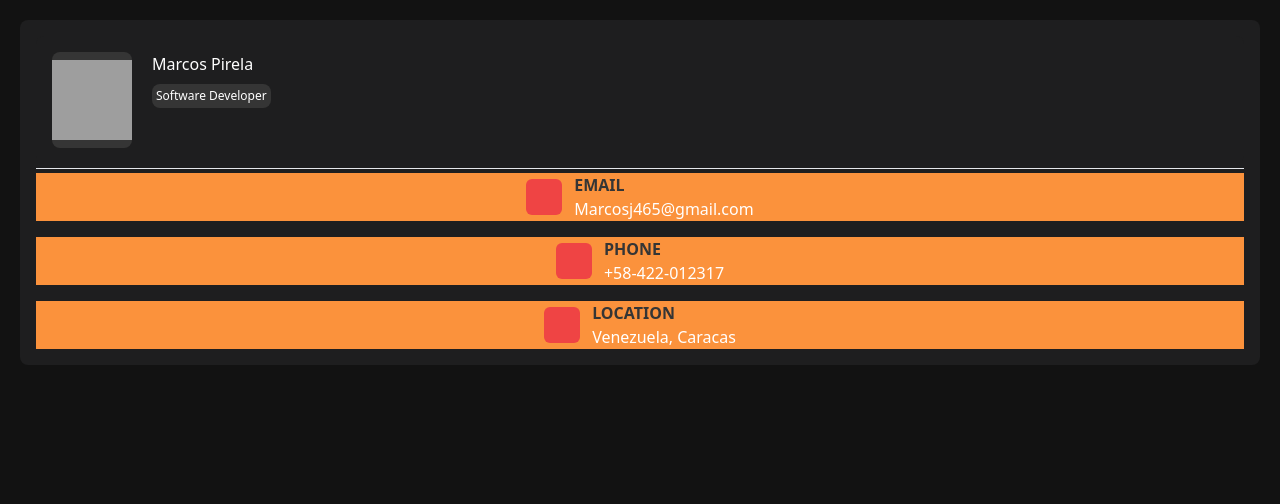
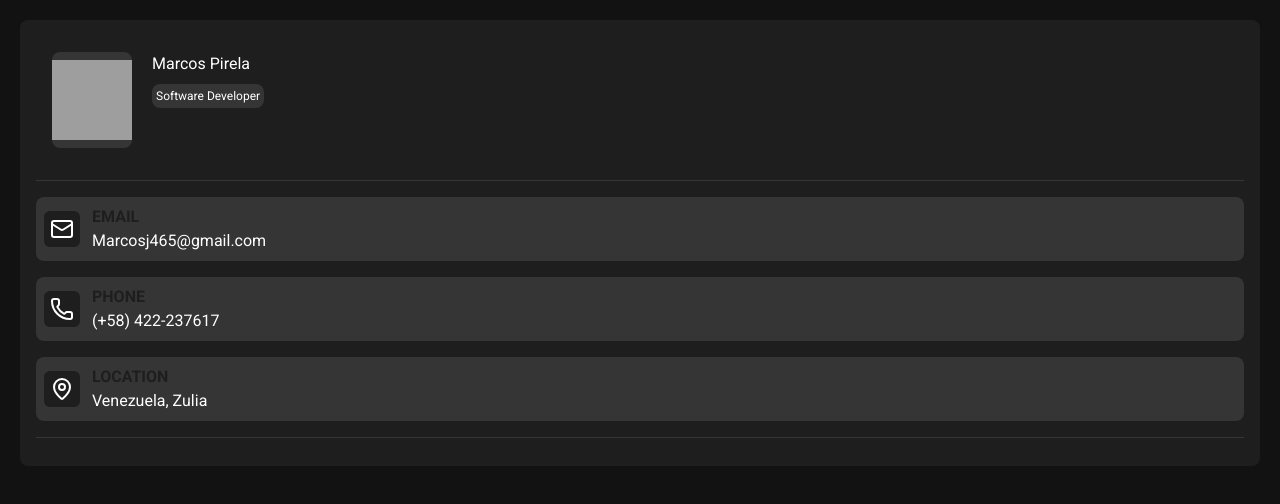
Before and after one commit to macnemoto/my-portfolio-mjp, a React (Vite) app: page / in a window 1280 px wide. Shown: the top 504 px of the page. Built offline with nearby package versions, Linux system fonts and the light colour scheme; grey boxes are pictures that could not be loaded.

Commit message:
latest changes

```diff
--- a/index.html
+++ b/index.html
@@ -1,13 +1,21 @@
 <!doctype html>
 <html lang="en">
+
 <head>
   <meta charset="UTF-8" />
   <link rel="icon" type="image/svg+xml" href="/favicon.svg" />
   <meta name="viewport" content="width=device-width, initial-scale=1.0" />
+  <link rel="preconnect" href="https://fonts.googleapis.com">
+  <link rel="preconnect" href="https://fonts.gstatic.com" crossorigin>
+  <link
+    href="https://fonts.googleapis.com/css2?family=Roboto+Condensed:ital,wght@0,100..900;1,100..900&family=Roboto:ital,wght@0,100..900;1,100..900&display=swap"
+    rel="stylesheet">
   <title>portfolio-mjp</title>
 </head>
+
 <body>
   <div id="root"></div>
   <script type="module" src="/src/main.tsx"></script>
 </body>
+
 </html>
--- a/package.json
+++ b/package.json
@@ -10,6 +10,7 @@
     "preview": "vite preview"
   },
   "dependencies": {
+    "lucide-react": "^1.8.0",
     "react": "^19.2.4",
     "react-dom": "^19.2.4"
   },
--- a/src/App.css
+++ b/src/App.css
@@ -2,5 +2,10 @@ body {
   background-color: #121212;
   margin: 20px;
   color: #ffffff;
-
+  font-family: "Roboto", sans-serif;
+  font-optical-sizing: auto;
+  font-weight: 400;
+  font-style: normal;
+  font-variation-settings:
+    "wdth" 100;
 }
--- a/src/App.tsx
+++ b/src/App.tsx
@@ -1,12 +1,11 @@
 import './App.css'
 import InfoItem from './components/InfoItem'
+import { MapPin, Phone, Mail} from 'lucide-react'
 function App() {
 
   const avatar = "https://raw.githubusercontent.com/PokeAPI/sprites/master/sprites/pokemon/other/home/1.png"
   const name = "Marcos Pirela"
   const description = "Software Developer"
-  // const color1 = "#1E1E1F"
-  // const color2 = "#353535"
 
 
   return (
@@ -23,12 +22,13 @@ function App() {
             </div>
           </div>
         </div>
-        <hr className={`h-px bg-secondary-color border-spacing-1 my-0`}></hr>
+        <hr className={`h-px border-secondary-color border-spacing-1 my-3`}></hr>
         <div className='flex flex-col gap-4'>
-          <InfoItem title={'EMAIL'} value={'Marcosj465@gmail.com'} />
-          <InfoItem title={'PHONE'} value={'+58-422-012317'} />
-          <InfoItem title={'LOCATION'} value={'Venezuela, Caracas'} />
+          <InfoItem title={'EMAIL'} value={'Marcosj465@gmail.com'} icon={Mail} />
+          <InfoItem title={'PHONE'} value={'(+58) 422-237617'} icon={Phone} />
+          <InfoItem title={'LOCATION'} value={'Venezuela, Zulia'} icon={MapPin} />
         </div>
+        <hr className={`h-px border-secondary-color border-spacing-1 my-3`}></hr>
       </div>
     </>
   )
--- a/src/components/InfoItem.tsx
+++ b/src/components/InfoItem.tsx
@@ -1,17 +1,22 @@
+import type { LucideIcon } from "lucide-react";
+
 interface InfoItemProps {
     title: string;
     value: string;
+    icon: LucideIcon;
 }
 
 
 
-const InfoItem = ({ title, value }: InfoItemProps) => {
+const InfoItem = ({ title, value, icon: Icon }: InfoItemProps) => {
 
     return (
-        <div className=" flex flex-row gap-3 justify-center items-center bg-orange-400">
-            <div className="bg-red-500 h-9 w-9 rounded-md"></div>
-            <div>
-                <p className="text-secondary-color font-bold">{title}</p>
+        <div className="flex flex-row gap-3 justify-start items-center pl-2 bg-secondary-color rounded-lg py-2">
+            <div className="bg-primary-color h-9 w-9 rounded-md flex items-center justify-center">
+                <Icon/>
+            </div>
+            <div className="text-start">
+                <p className="text-primary-color font-bold">{title}</p>
                 <p>{value}</p>
             </div>
         </div>
```
Also changed, not shown: 1 other file (tests, documents, lock files or other folders). Lines whose indentation alone changed are shown as unchanged.
